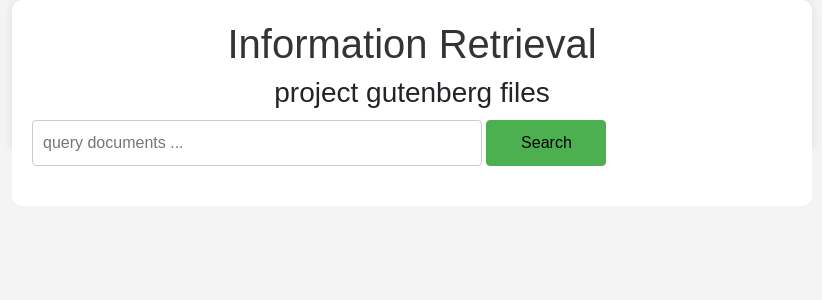
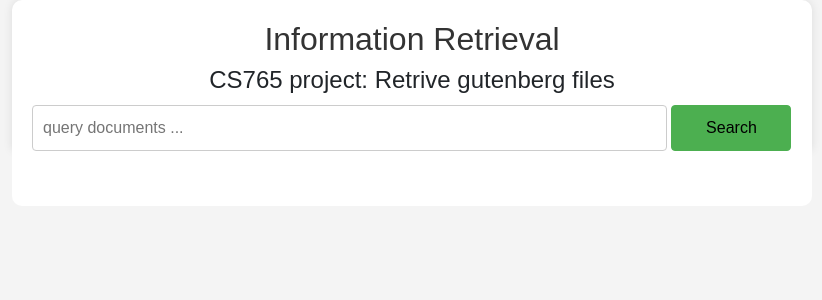
Before and after one commit to BeTKH/InformationRetrival, a Django app: page / in a window 1280 px wide. Shown: the part 70-370 px from the top of the page, without its empty margins (228-1050 px from the left). Run offline with Django 4.2, Linux system fonts and the light colour scheme; parts of the project's set-up code (start-up, migrations or seed data) failed here and were passed over.

Commit message:
updated the search UI template

```diff
--- a/tdm/templates/tdmTempltes/index.html
+++ b/tdm/templates/tdmTempltes/index.html
@@ -43,7 +43,7 @@
 
       }
 
-      h1 {
+      h2 {
         text-align: center;
         color: #333;
       }
@@ -55,7 +55,7 @@
 
       .formContainer input[type="text"] {
         flex: 2;
-        width: 450px;
+        width: 635px;
         padding: 10px;
         font-size: 16px;
         border: 1px solid #ccc;
@@ -126,8 +126,8 @@
 
 
     <div class="search-container">
-      <h1>Information Retrieval</h1>
-      <h3 style="text-align: center">project gutenberg files</h3>
+      <h2>Information Retrieval </h2>
+      <h4 style="text-align: center">CS765 project:  Retrive gutenberg files</h4>
 
       <div class="formContainer">
         <form
```
